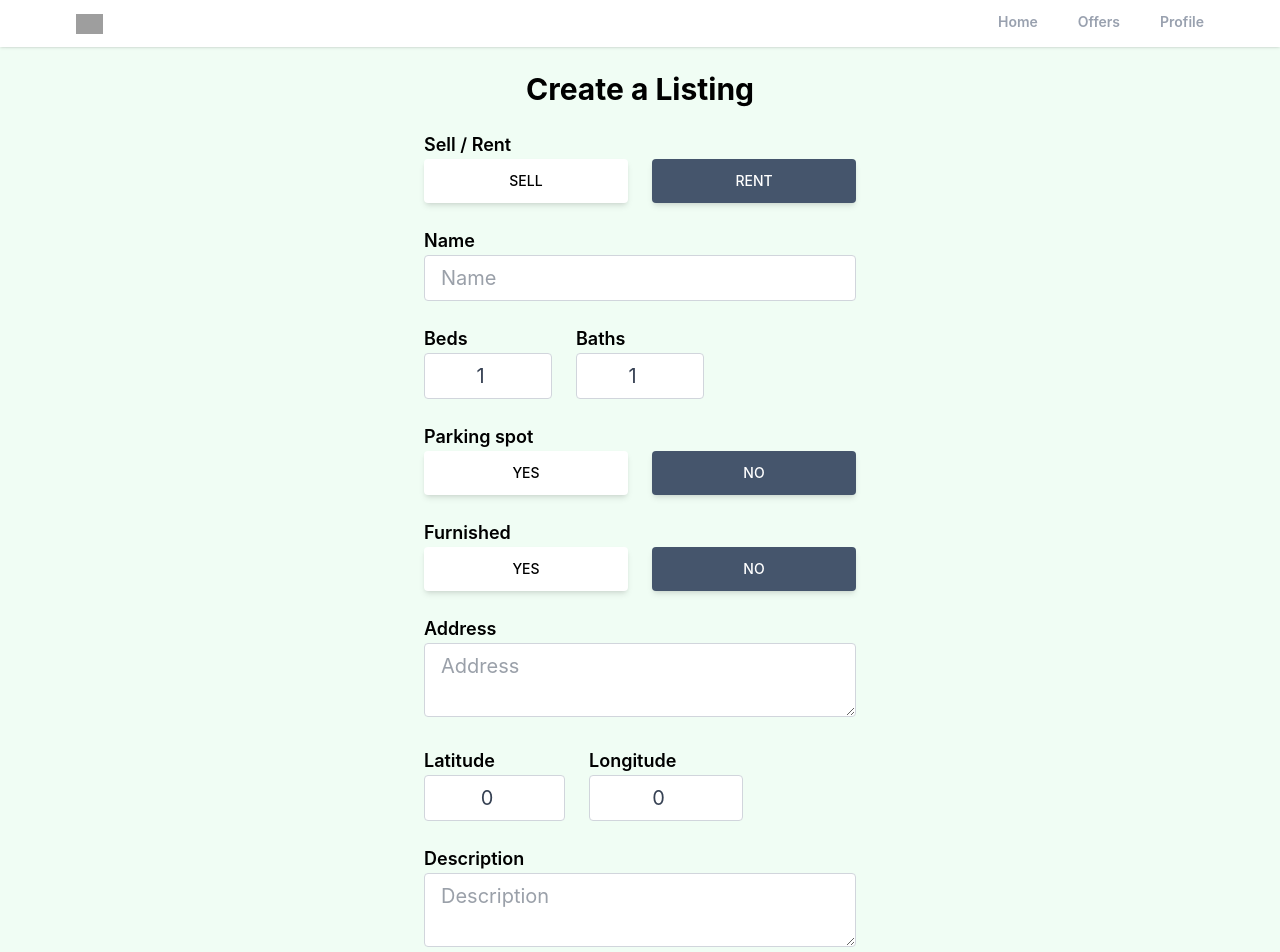
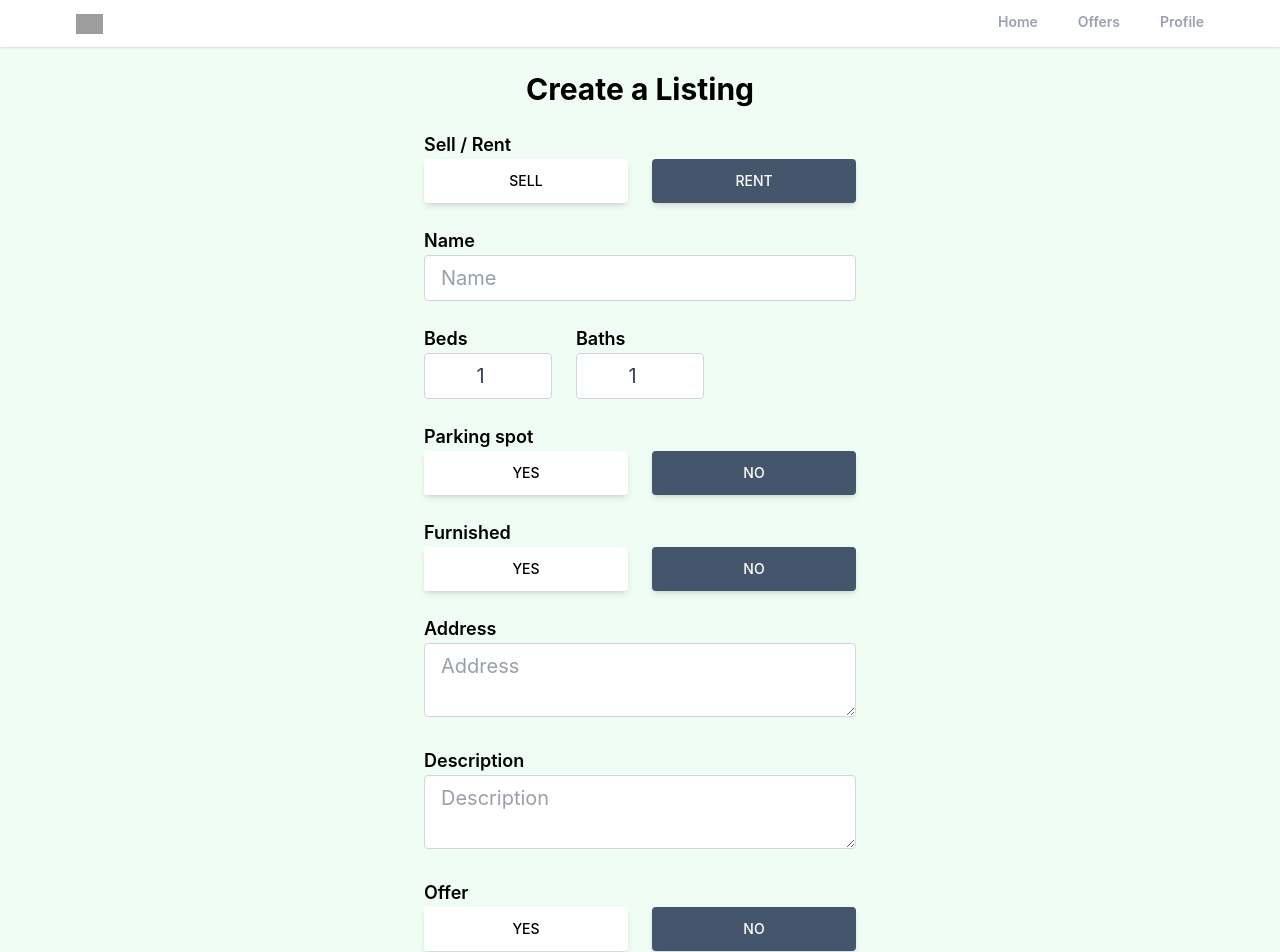
Before and after one commit to d-brightmind/realtore-clone, a React (Vite) app: page /create-listing in a window 1280 px wide. Shown: the top 952 px of the page. Built offline with nearby package versions, Linux system fonts and the light colour scheme; no server answers; sample sign-in values are in the browser's storage; grey boxes are pictures that could not be loaded.

Commit message:
Enable geolocation in CreateListing and EditListing components

```diff
--- a/src/pages/CreateListing.tsx
+++ b/src/pages/CreateListing.tsx
@@ -56,7 +56,7 @@ interface ListingDocument {
 export default function CreateListing() {
   const navigate = useNavigate();
   const auth = getAuth();
-  const [geolocationEnabled] = useState<boolean>(false);
+  const [geolocationEnabled] = useState<boolean>(true);
   const [loading, setLoading] = useState<boolean>(false);
   const [formData, setFormData] = useState<FormData>({
     type: "rent",
--- a/src/pages/EditListing.tsx
+++ b/src/pages/EditListing.tsx
@@ -81,7 +81,7 @@ export default function EditListing() {
   const navigate = useNavigate();
   const auth = getAuth();
   const params = useParams<{ listingId: string }>();
-  const geolocationEnabled = false;
+  const geolocationEnabled = true;
   const [loading, setLoading] = useState<boolean>(true);
   const [listing, setListing] = useState<StoredListing | null>(null);
   const [formData, setFormData] = useState<FormData>({
```
